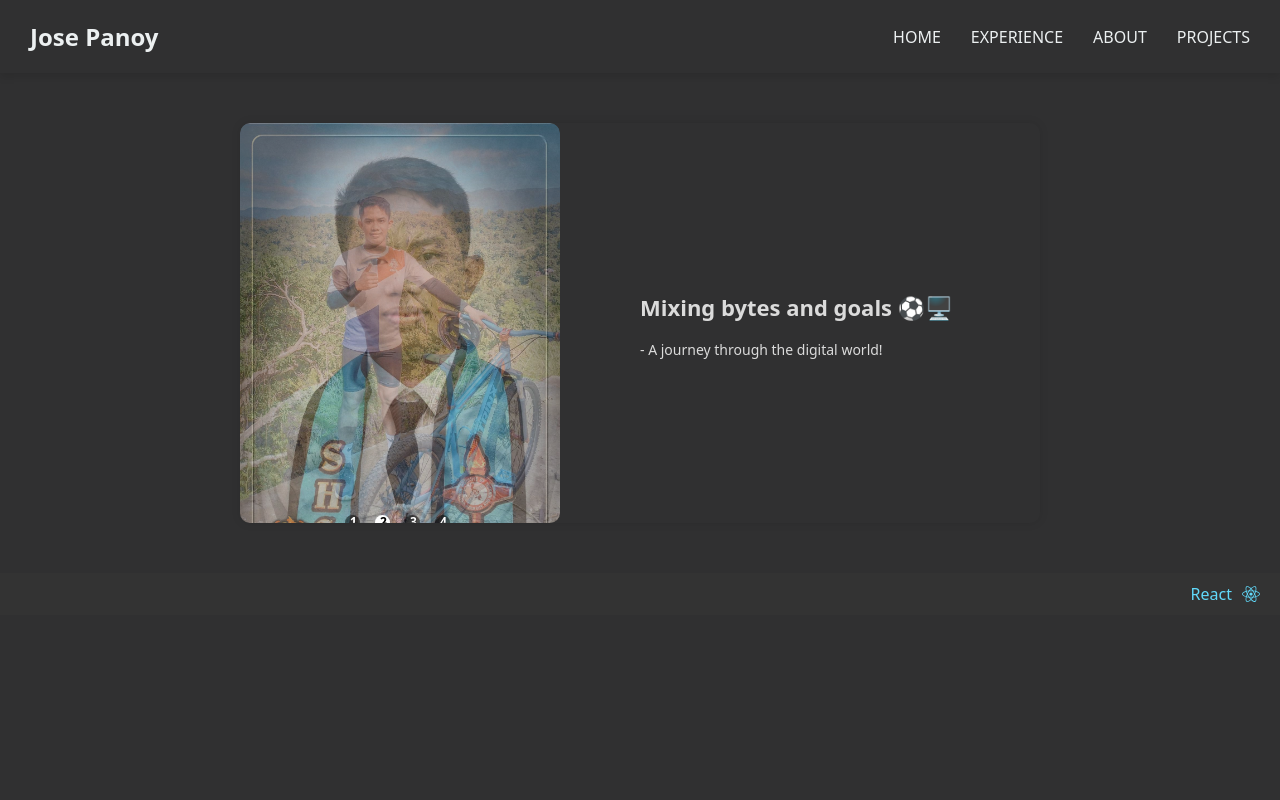
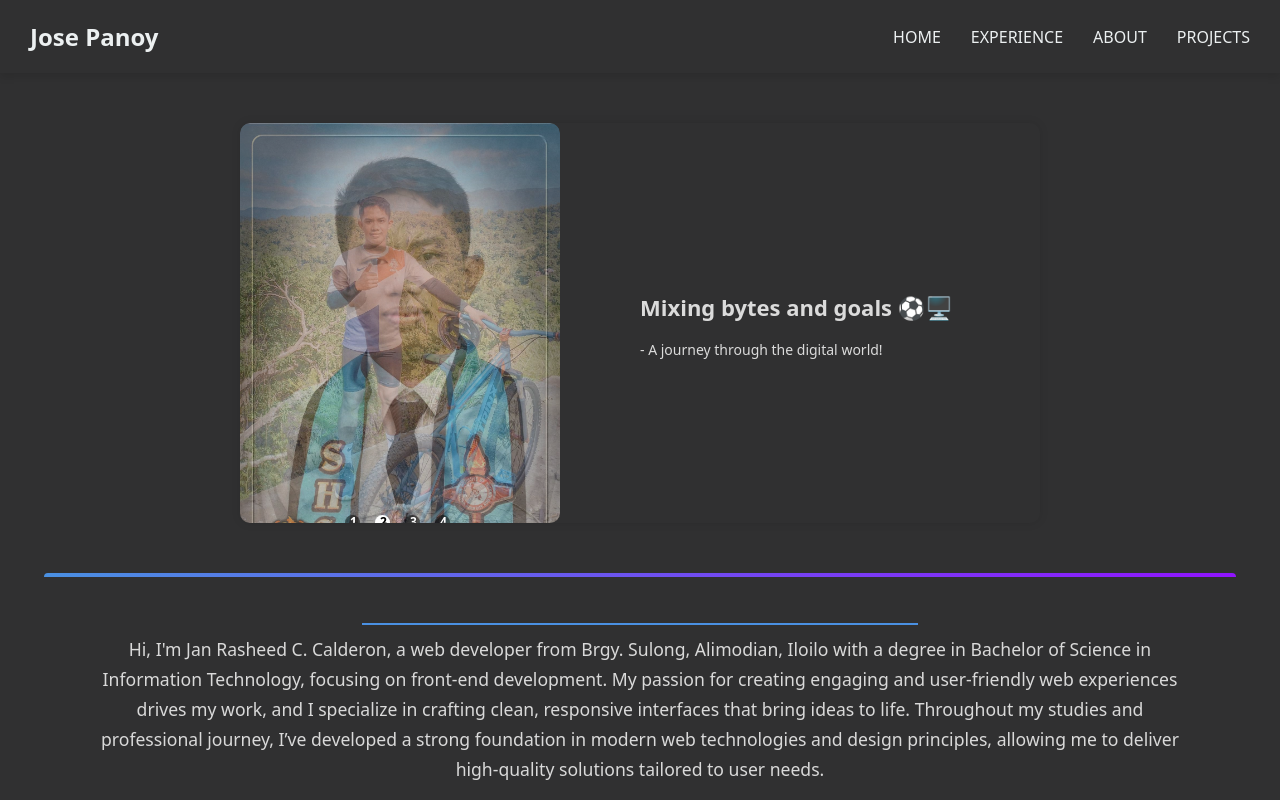
Before and after one commit to JosePanoy/JosePanoy, a React (Vite) app: page / in a window 1280 px wide. Both pictures are taken after a click on the item "ABOUT". Shown: the top 800 px of the page. Built offline with nearby package versions, Linux system fonts and the light colour scheme.

Commit message:
adding contents in about page

```diff
--- /dev/null
+++ b/src/about-content.jsx
@@ -0,0 +1,16 @@
+import React from 'react';
+import './assets/css/about-content.css';
+
+function AboutContent() {
+    return (
+        <div className="aboutcontent">
+            <p>
+                Hi, I'm Jan Rasheed C. Calderon, a web developer from Brgy. Sulong, Alimodian, Iloilo with a degree in Bachelor of Science in Information Technology, focusing on front-end development. My passion for creating engaging and user-friendly web experiences drives my work, and I specialize in crafting clean, responsive interfaces that bring ideas to life. Throughout my studies and professional journey, I’ve developed a strong foundation in modern web technologies and design principles, allowing me to deliver high-quality solutions tailored to user needs.
+                <br /><br />
+                Outside of web development, I’m an avid football enthusiast. Whether it’s playing on the field or following the latest matches, football keeps me energized and balanced. This hobby not only provides a great outlet for relaxation but also inspires my approach to teamwork and strategy in my professional projects.
+            </p>
+        </div>
+    );
+}
+
+export default AboutContent;
--- /dev/null
+++ b/src/assets/css/about-content.css
@@ -0,0 +1,65 @@
+.aboutcontent {
+    max-width: 90%;
+    margin: 0 auto;
+    padding: 20px;
+    border-radius: 16px;
+    font-family: 'Segoe UI', Tahoma, Geneva, Verdana, sans-serif;
+    position: relative;
+    transition: transform 0.3s ease-in-out, box-shadow 0.3s ease-in-out;
+}
+
+.aboutcontent:hover {
+    box-shadow: 0 5px 15px rgba(0, 0, 0, 0.2);
+  }
+
+.aboutcontent::before {
+    content: "";
+    position: absolute;
+    top: 0;
+    left: 0;
+    width: 100%;
+    height: 4px;
+    background: linear-gradient(to right, #4a90e2, #9013fe);
+    border-radius: 8px 8px 0 0;
+    z-index: -1;
+}
+
+.aboutcontent p {
+    font-size: 1.1rem;
+    color: hsl(0, 0%, 85%);
+    text-align: center;
+    line-height: 1.7;
+    margin: 0;
+    position: relative;
+    padding: 20px;
+    cursor: default;
+}
+
+.aboutcontent p::before {
+    content: "";
+    display: block;
+    width: 50%;
+    height: 2px;
+    background: #4a90e2;
+    margin: 10px auto;
+}
+
+@media (max-width: 768px) {
+    .aboutcontent {
+        padding: 15px;
+    }
+
+    .aboutcontent p {
+        font-size: 0.9rem;
+    }
+}
+
+@media (max-width: 480px) {
+    .aboutcontent {
+        padding: 10px;
+    }
+
+    .aboutcontent p {
+        font-size: 0.8rem;
+    }
+}
--- a/src/assets/pages/about.jsx
+++ b/src/assets/pages/about.jsx
@@ -5,9 +5,11 @@ import backimg3 from '../img/4.jpg';
 import backimg4 from '../img/6.jpg';
 import { Fade } from 'react-awesome-reveal';
 import Slider from 'react-slick';
+import AboutContent from '../../about-content.jsx';
 import 'slick-carousel/slick/slick.css';
 import 'slick-carousel/slick/slick-theme.css';
 import '../css/about.css';
+
 
 const AboutPage = () => {
   const settings = {
@@ -24,6 +26,8 @@ const AboutPage = () => {
   };
 
   return (
+
+    <>
     <Fade direction='top' delay={200}>
       <div className="top-profile">
         <div className="image-container">
@@ -54,6 +58,11 @@ const AboutPage = () => {
         </div>
       </div>
     </Fade>
+
+    <AboutContent/>
+
+
+  </>
   );
 };
 
```
